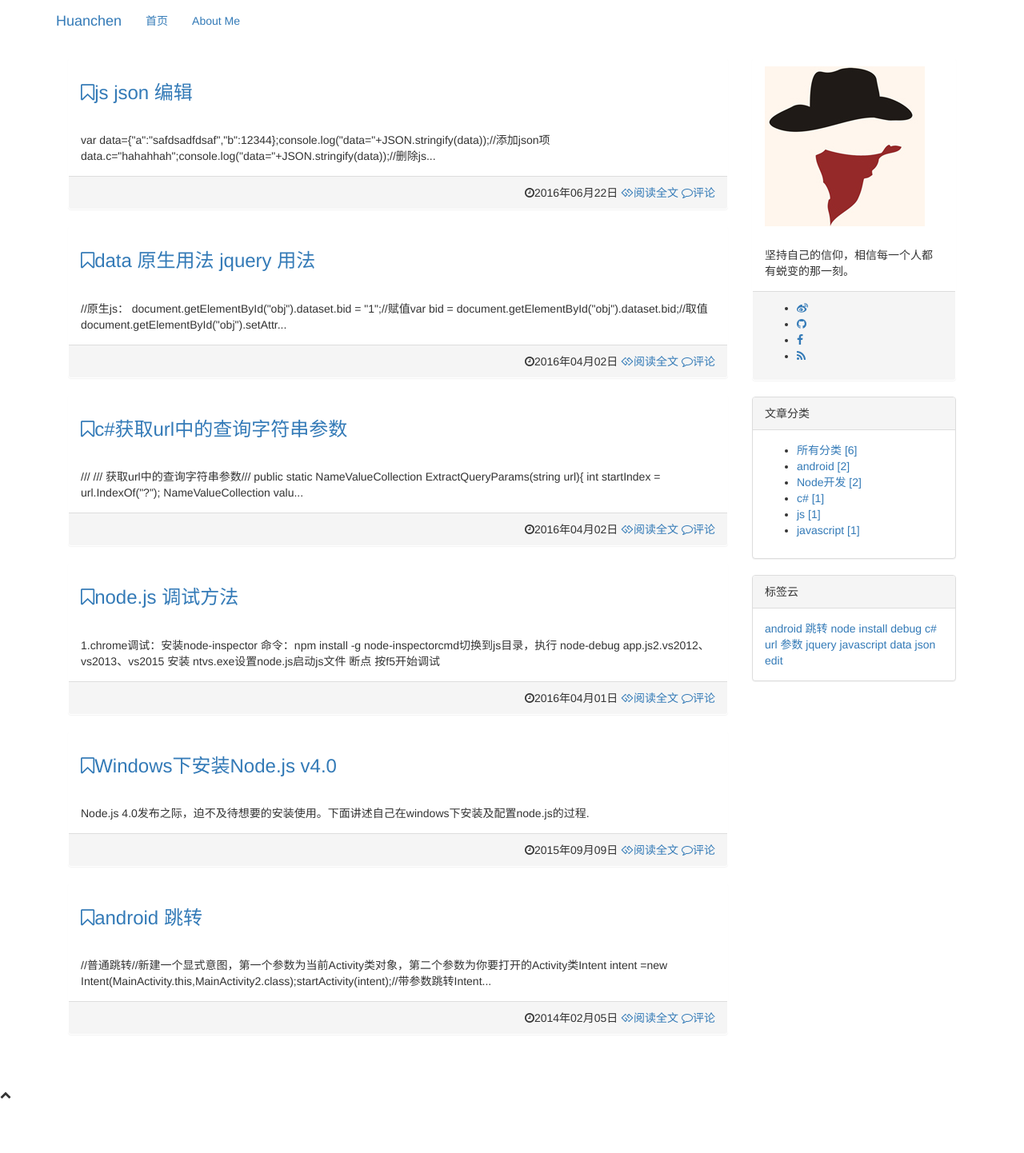
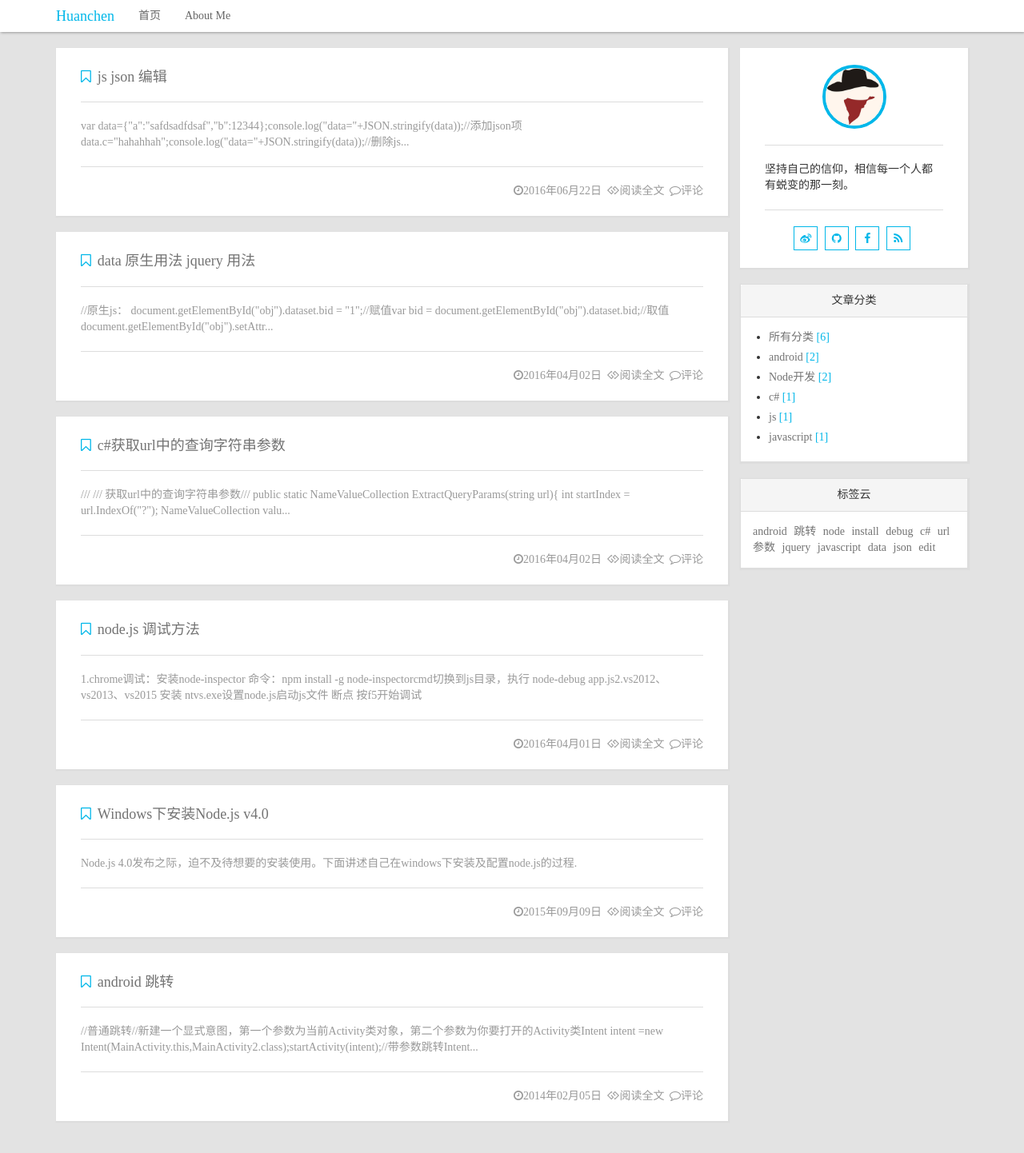
Before and after one commit to huanwuchen/huanchen.github.io, a Jekyll site: the page built from index.html, in a window 1280 px wide. Shown: the whole page at 80% size. Built offline with Jekyll 4.4.1, drawn with Linux system fonts in a browser that asks for light colours; nearby versions of some CDN libraries; the list of posts is cut into pages by our own code; comment, search, counter and statistics services are not loaded; before the commit the page ends 1379 px from its top, so only the background shows below that.

Commit message:
Update head.html

```diff
--- a/_includes/head.html
+++ b/_includes/head.html
@@ -13,7 +13,7 @@
 
 
   <!-- pithy样式引入 -->
-    <link rel="stylesheet" href="../stylesheet/pithy.css">
+    <link rel="stylesheet" href="../assets/stylesheet/pithy.css">
 
   <!--bootstrap支持IE8-->
   <!--[if lt IE 9]>
```
